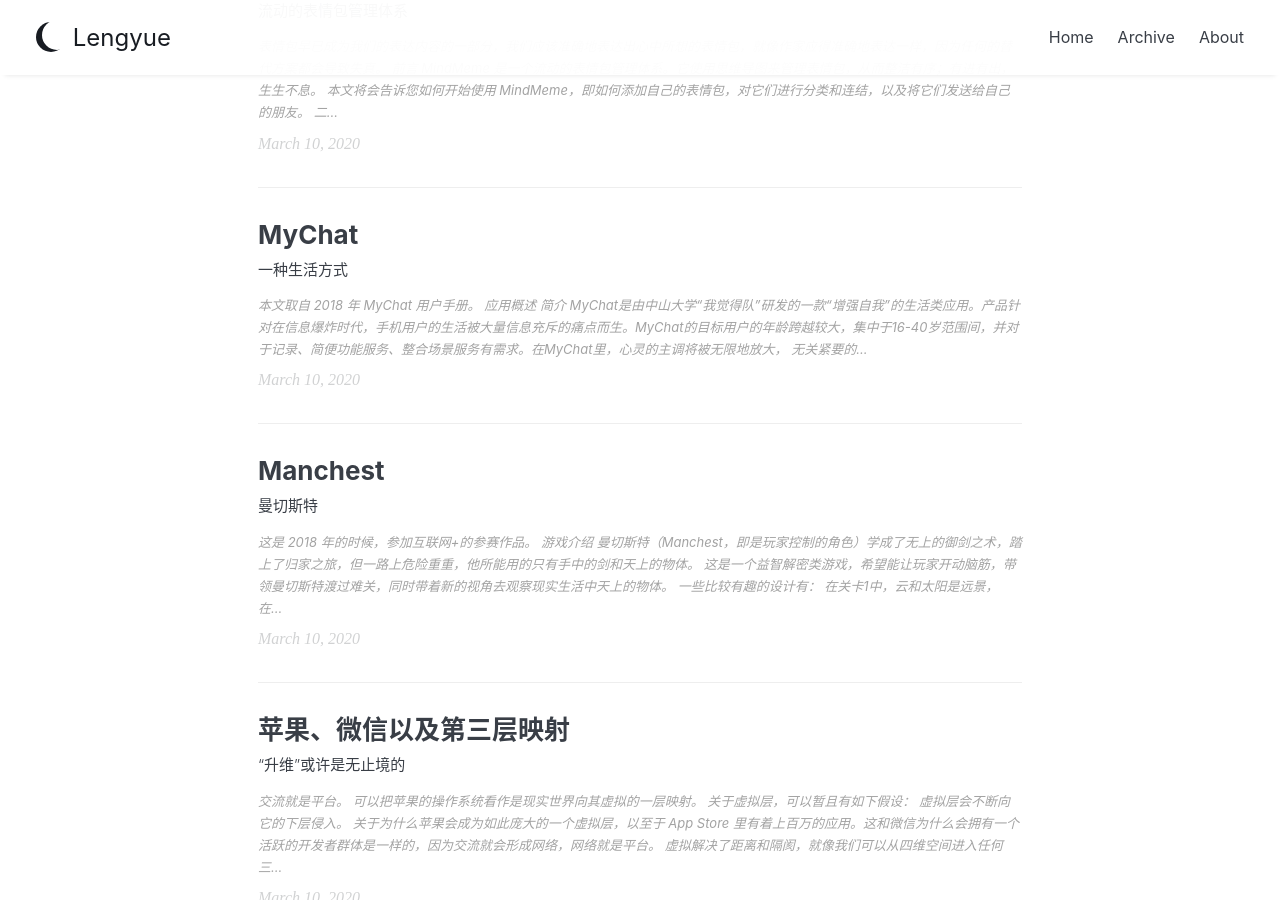
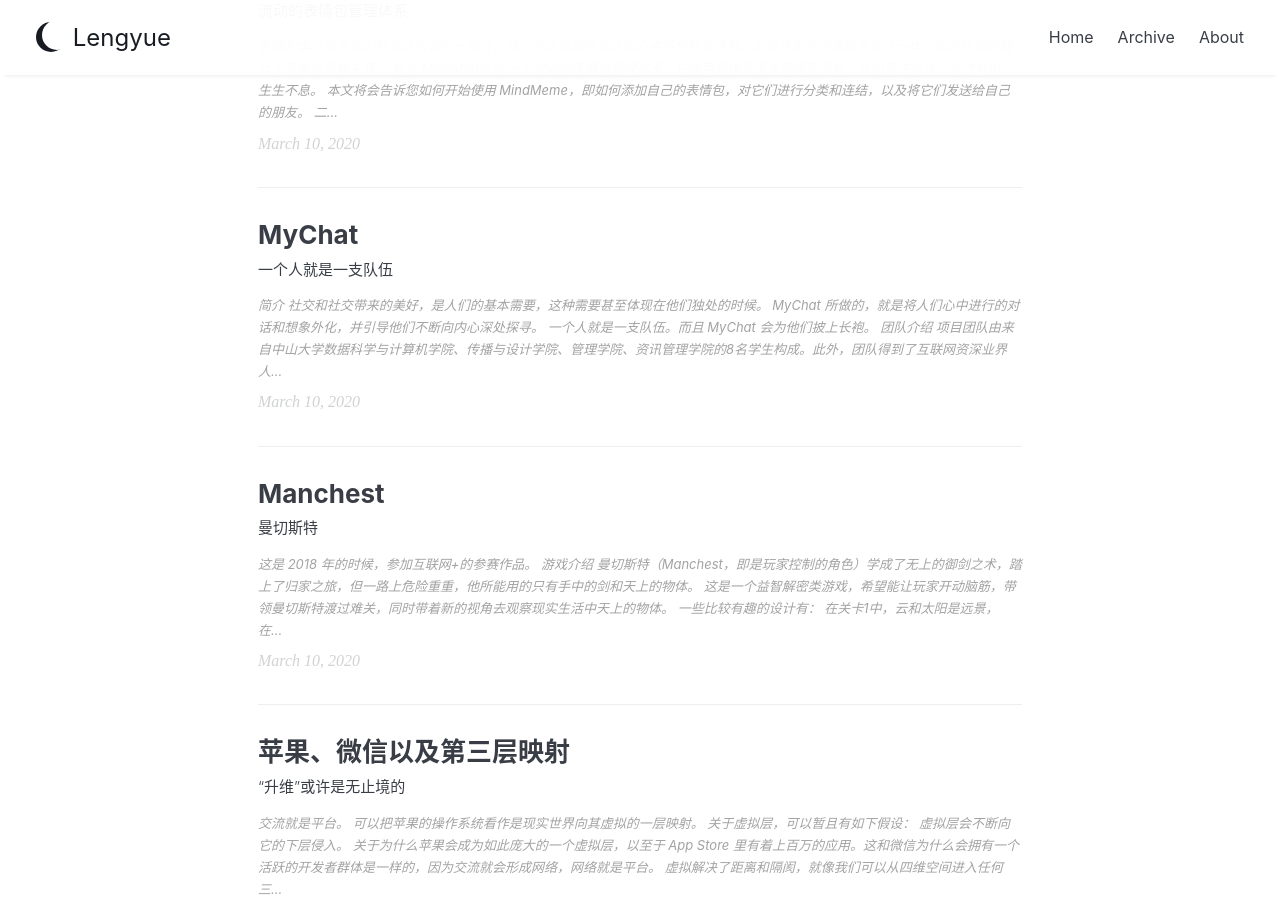
Before and after one commit to guxi11/guxi11.github.io, a Jekyll site: the page built from index.md, in a window 1280 px wide and 900 px high, scrolled down 840 px. Built offline with Jekyll 4.4.1, drawn with Linux system fonts in a browser that asks for light colours.

Commit message:
doc: update mychat

```diff
--- a/_posts/2020-03-10-MyChat.md
+++ b/_posts/2020-03-10-MyChat.md
@@ -1,44 +1,41 @@
 ---
 layout: post
 title:  "MyChat"
-subtitle:  "一种生活方式"
+subtitle:  "一个人就是一支队伍"
 date:   2020-03-10 18:22:26 GMT+0800
 catalog: true
 tags:
   - 作品集
 ---
 
-> 本文取自 2018 年 MyChat 用户手册。
-
 <div class="center-container">
   <img class="small" style="width: 120px;" src="/assets/images/posts/mychat/mychat-logo.png" alt="mychat-logo" />
 </div>
 
-## 应用概述
+## 简介
 
-### 简介
+社交和社交带来的美好，是人们的基本需要，这种需要甚至体现在他们独处的时候。
 
-MyChat是由中山大学“我觉得队”研发的一款**“增强自我”的生活类应用**。产品针对在信息爆炸时代，手机用户的生活被大量信息充斥的痛点而生。MyChat的目标用户的年龄跨越较大，集中于16-40岁范围间，并对于记录、简便功能服务、整合场景服务有需求。在MyChat里，心灵的主调将被无限地放大， 无关紧要的声音会被尽量去掉。
+MyChat 所做的，就是将人们心中进行的对话和想象外化，并引导他们不断向内心深处探寻。
 
-用户在MyChat的世界里可以创造很多虚拟好友，让他们去分管特别的记忆、音乐、杂记、沉思、书籍、想象、情感，除了这些重要的声音，也有一部分好友去管理着计算、翻译、提醒这些生活琐事。于是他从繁重的思绪和事物中脱身，如今的工作变成了以聊天的方式与好友发布任务、汇报任务。
+一个人就是一支队伍。而且 MyChat 会为他们披上长袍。
 
-虚拟好友们成为了生活和心灵中执掌不同分区的代理，并且拥有用户为他们赋予的“能力”。与语音助手Siri或拥有众多应用服务的操作系统相比，MyChat更符合人们思考与交流的方式。各类应用在MyChat中是主人无限的想象里不同虚拟好友，极具个性化，并且各司其职，让用户的生活更加有条不紊。于是，**一个人也可以拥有一支团队，通过独处时的话语，有效地管理工作、及时记录生活点滴，**这正是我们产品的理念。
+### 团队介绍
 
-项目团队成员由来自中山大学数据科学与计算机学院、传播与设计学院、管理学院、资讯管理学院的8名学生构成。此外，团队得到了互联网资深业界人士的指导和支持。
+项目团队由来自中山大学数据科学与计算机学院、传播与设计学院、管理学院、资讯管理学院的8名学生构成。此外，团队得到了互联网资深业界人士的指导和支持。
 
-### 项目目的
+### 关于 Logo
 
-项目围绕关注自我发展，有记录、简便功能服务、整合场景服务需求的用户群体而打造MyChat，通过聊天的交互方式，解决用户信息焦虑的问题，实现用户高效管理工作、记录生活的一款产品。
+MyChat 的 logo 有着远山和旅人的形体，它们也勾勒出了 M 的轮廓。灵感来自[风之旅人](https://baike.baidu.com/item/风之旅人/1122876?fr=aladdin)。白色的部分也象征着陪伴和力量（在风之旅人里，玩家之间无法沟通，但彼此的歌声能为对方补充围巾的能量，从而让双方都获得飞行的能力；玩家收集到旅途中所有符文并通关，重开游戏后，可以变成白袍旅者，而白袍的飞行能量是无限定的）。
 
-项目的最终目标是帮助用户关注自我，提高生活的效率，从而留出更多的时间给自己，聆听自己心灵的声音，同自我相处，进而帮助人们去寻找真实与幸福。
-
-## 运行环境
-
-### 系统要求
-
-* iOS 11+
+<div class="center-container">
+  <img class="middle-height" src="/assets/images/posts/mychat/journey.jpeg" alt="journey" />
+  <div class="caption">风之旅人</div>
+</div>
 
 ## 主要功能
+
+> 这部分取自 2018 年 MyChat 主要功能说明书。
 
 ### 登录/注册
 
```
Also changed, not shown: assets/images/posts/mychat/journey.jpeg (added).
